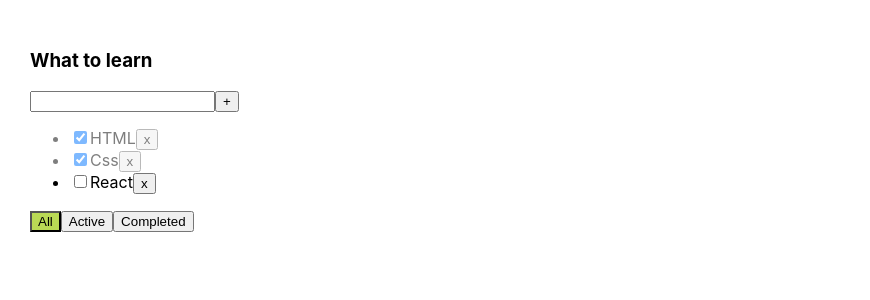
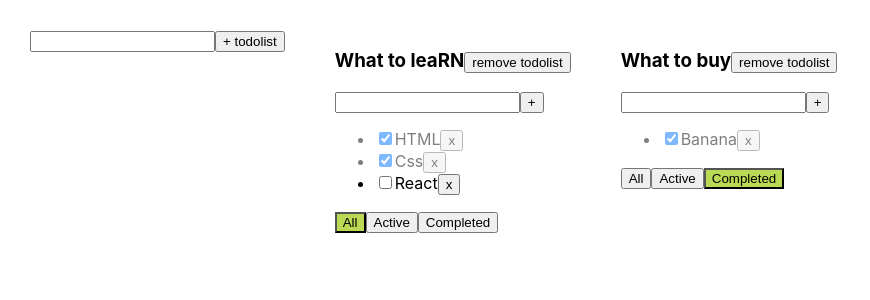
Before and after one commit to Sergejs-Rudko/in_todolist, a React (Create React App) app: page / in a window 1280 px wide. Shown: the top 300 px of the page, without its empty margins (0-870 px from the left). Built offline with nearby package versions, Linux system fonts and the light colour scheme.

Commit message:
5 adding and removing todolists

```diff
--- a/src/App.tsx
+++ b/src/App.tsx
@@ -6,63 +6,116 @@ import {v1} from "uuid";
 
 function App() {
 
-    let [tasks, setTasks] = useState<Array<TaskType>>([
+
+    let todolistID1 = v1()
+    let todolistID2 = v1()
+
+    let [todolists, setTodolists] = useState<Array<TodolistType>>([
+        {id: todolistID1, title: "What to leaRN", filter: "all"},
+        {id: todolistID2, title: "What to buy", filter: "completed"},
+    ])
+
+    let [allTasks, setAllTasks] = useState({
+        [todolistID1]: [
             {id: v1(), title: "HTML", isDone: true},
             {id: v1(), title: "Css", isDone: true},
             {id: v1(), title: "React", isDone: false},
-    ])
+        ],
+        [todolistID2]: [
+            {id: v1(), title: "Banana", isDone: true},
+            {id: v1(), title: "Berry", isDone: false},
+            {id: v1(), title: "Icecream", isDone: false},
+        ]
+    })
 
-    let [filter, setFilter] = useState<FilterValueType>("all")
+    const removeTask = (todolistID: string, taskID: string) => {
+        let filteredTasks = allTasks[todolistID].filter((task) => task.id !== taskID)
+        setAllTasks({...allTasks, [todolistID]: filteredTasks})
+    } // my way 39:38 to fix
 
-    const removeTask = (id: string) => {
-        let filteredTasks = tasks.filter((task) => task.id !== id)
-        setTasks(filteredTasks)
-    }
-
-    const addTask = (title: string) => {
+    const addTask = (title: string, todolistID: string) => {
         let newTask: TaskType = {
             id: v1(),
             isDone: false,
             title
         }
-        let newTasks = [newTask, ...tasks]
-        setTasks(newTasks)
+        let newTasks = [newTask, ...allTasks[todolistID]]
+        setAllTasks({...allTasks, [todolistID]: newTasks})
+    }// also my way
+
+    const changeFilter = (value: FilterValueType, todolistID: string) => {
+        let todolist = todolists.find((tl) => tl.id === todolistID)
+        if (todolist) {
+            todolist.filter = value
+            setTodolists([...todolists])
+        }
     }
 
-    const changeFilter = (value: FilterValueType) => {
-        setFilter(value)
-    }
-
-    const changeTaskStatus = (id: string, isDone: boolean) => {
-        let taskToChange = tasks.find((task) => task.id === id)
+    const changeTaskStatus = (id: string, isDone: boolean, todolistID: string) => {
+        let taskToChange = allTasks[todolistID].find((task) => task.id === id)
         if (taskToChange) {
             taskToChange.isDone = isDone
         }
-        let copyTasks = [...tasks]
-        setTasks(copyTasks)
+        setAllTasks({...allTasks})
     }
 
-    let tasksForTodolist = tasks
+    const removeTodolist = (id: string) => {
+        delete allTasks[id]
+        setAllTasks({...allTasks})
+        let newTodolists = todolists.filter((tl) => tl.id !== id)
+        setTodolists(newTodolists)
+    }
 
-    if (filter === "completed") {
-        tasksForTodolist = tasks.filter((task) => task.isDone === true)
+    const addTodolist = () => {
+        let todolist: TodolistType = {id: v1(), title: "Test", filter: "all"}
+        setTodolists([todolist, ...todolists])
+        setAllTasks({...allTasks, [todolist.id]: []})
     }
-    if (filter === "active") {
-        tasksForTodolist = tasks.filter((task) => task.isDone === false)
+
+
+    return (
+        <div className="App">
+            <div>
+                <input/>
+                <button onClick={addTodolist}>+ todolist</button>
+            </div>
+            {
+                todolists.map((tl) => {
+
+                    let tasksForTodolist = allTasks[tl.id]
+                    if (tl.filter === "completed") {
+                        tasksForTodolist = tasksForTodolist.filter((task) => task.isDone === true)
+                    }
+                    if (tl.filter === "active") {
+                        tasksForTodolist = tasksForTodolist.filter((task) => task.isDone === false)
                     }
 
                     return (
-        <div className="App">
-            <Todolist title={"What to learn"}
+                        <Todolist key={tl.id}
+                                  id={tl.id}
+                                  title={tl.title}
                                   tasks={tasksForTodolist}
                                   removeTask={removeTask}
                                   changeFilter={changeFilter}
                                   addTask={addTask}
                                   changeTaskStatus={changeTaskStatus}
-                      filter={filter}
+                                  filter={tl.filter}
+                                  removeTodolist={removeTodolist}
                         />
+                    )
+                })
+            }
+
+
         </div>
     );
 }
 
+//TYPES
+
+type TodolistType = {
+    id: string
+    title: string
+    filter: FilterValueType
+}
 export default App;
--- a/src/Todolist.tsx
+++ b/src/Todolist.tsx
@@ -4,11 +4,13 @@ import React, {ChangeEvent, KeyboardEvent, useState} from "react";
 type PropsType = {
     title: string
     tasks: Array<TaskType>
-    removeTask: (id: string) => void
-    changeFilter: (value: FilterValueType) => void
-    addTask: (title: string) => void
-    changeTaskStatus: (id: string, isDone: boolean) => void
+    removeTask: (todolistID: string, taskID: string) => void
+    changeFilter: (value: FilterValueType, todolistID: string) => void
+    addTask: (title: string, todolistID: string) => void
+    changeTaskStatus: (id: string, isDone: boolean, todolistID: string) => void
     filter: FilterValueType
+    id: string
+    removeTodolist: (id: string) => void
 }
 
 export const Todolist = (props: PropsType) => {
@@ -21,32 +23,36 @@ export const Todolist = (props: PropsType) => {
     }
     const onEnterKeyPressHandler = (e: KeyboardEvent<HTMLInputElement>) => {
         if (e.code === "Enter") {
-            props.addTask(newTaskTitle)
+            props.addTask(newTaskTitle, props.id)
             setNewTaskTitle("")
         }
     }
     const addTask = () => {
         if (newTaskTitle.trim().length > 0) {
-            props.addTask(newTaskTitle.trim())
+            props.addTask(newTaskTitle.trim(), props.id)
         } else {
             setError("Title required blet")
         }
         setNewTaskTitle("")
     }
     const onAllFilterButtonHandler = () => {
-        props.changeFilter("all")
+        props.changeFilter("all", props.id)
     }
     const onActiveFilterButtonHandler = () => {
-        props.changeFilter("active")
+        props.changeFilter("active", props.id)
     }
     const onCompletedFilterButtonHandler = () => {
-        props.changeFilter("completed")
+        props.changeFilter("completed", props.id)
     }
+    const removeTodolist = () => props.removeTodolist(props.id)
 
 
     return (
         <div>
-            <h3>{props.title}</h3>
+            <h3>{props.title}
+                <button onClick={removeTodolist}>remove todolist</button>
+            </h3>
+
             <div>
                 <input value={newTaskTitle}
                        onChange={onNewTitleChangeHandler}
@@ -60,9 +66,9 @@ export const Todolist = (props: PropsType) => {
             <ul>
                 {
                     props.tasks.map((task) => {
-                        const onRemoveTaskHandler = () => props.removeTask(task.id)
+                        const onRemoveTaskHandler = () => props.removeTask(props.id, task.id)
                         const onTaskStatusChangeHandler = (e: ChangeEvent<HTMLInputElement>) => {
-                            props.changeTaskStatus(task.id, e.currentTarget.checked)
+                            props.changeTaskStatus(task.id, e.currentTarget.checked, props.id)
                         }
 
                         return <li key={task.id} className={task.isDone ? "completed-task" : ""}>
```
Lines whose indentation alone changed are shown as unchanged.
